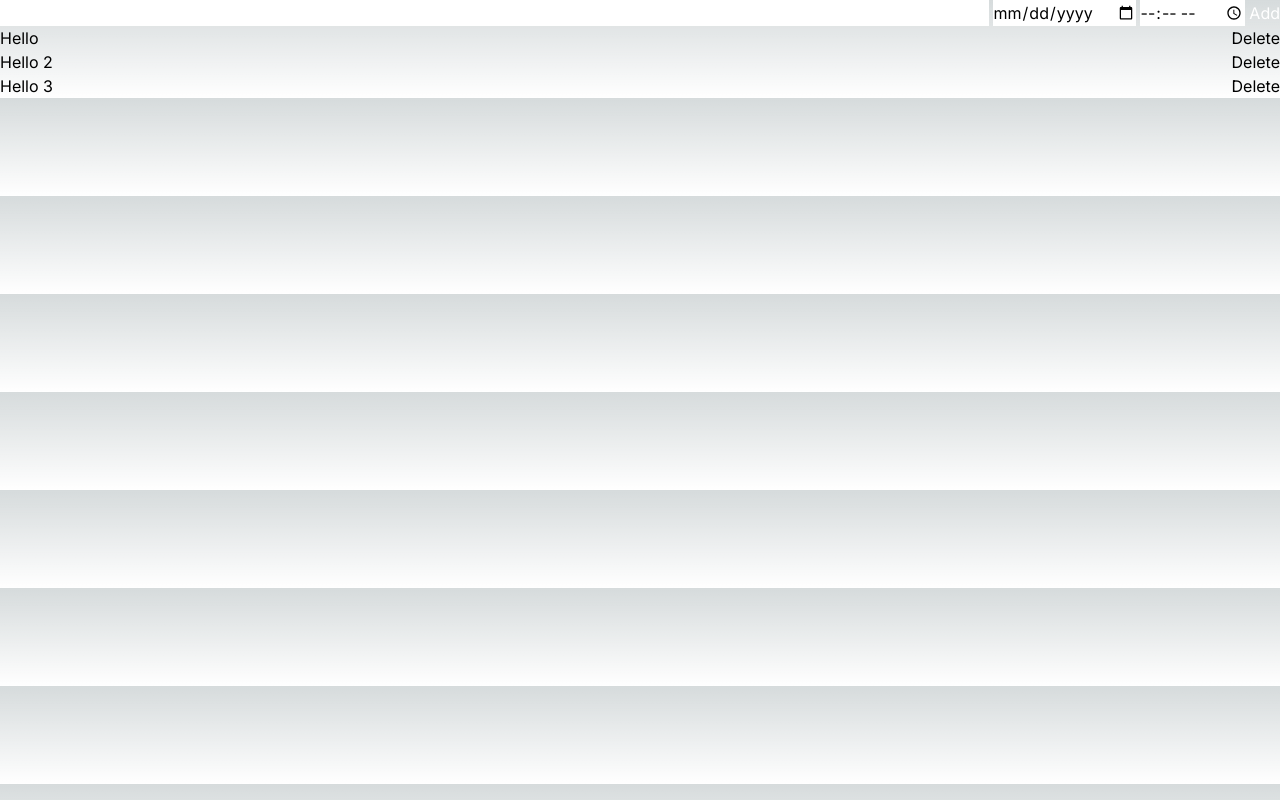
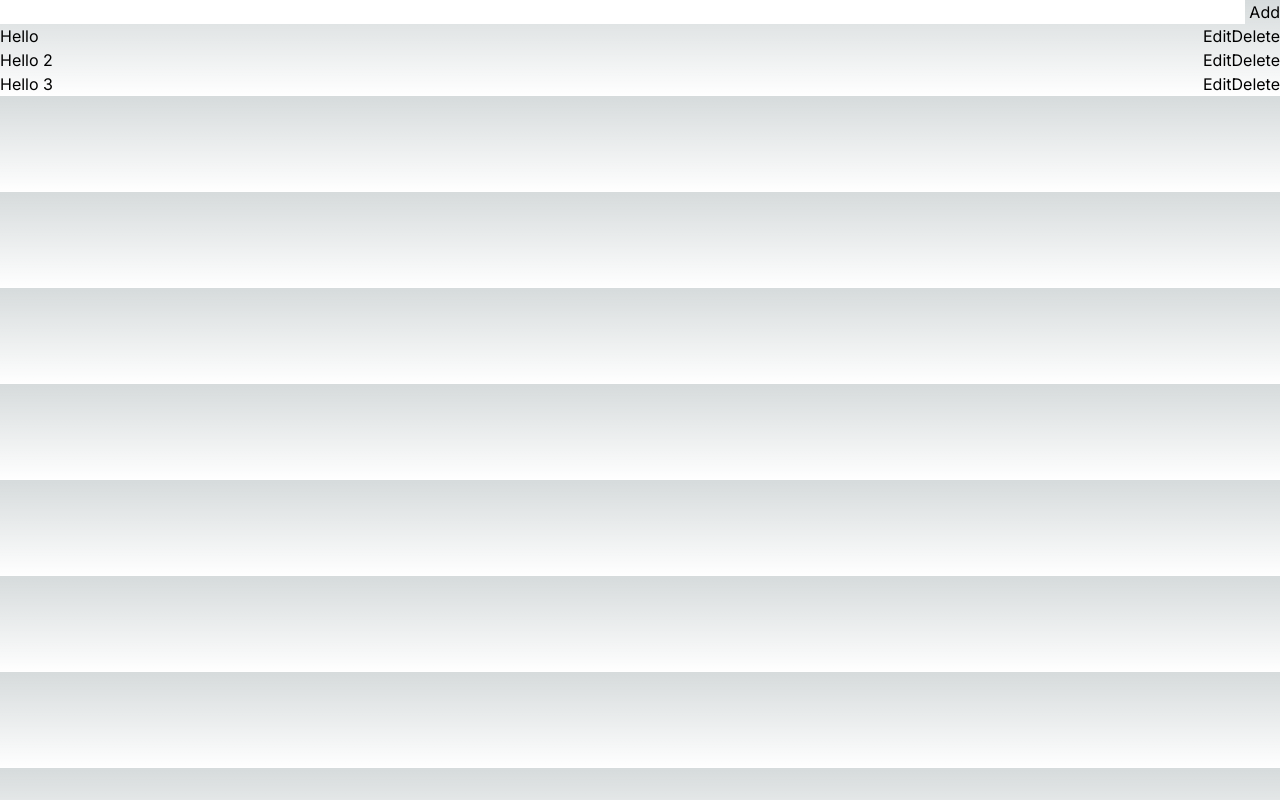
Before and after one commit to Edogawawa/Milestone, a Next.js app: page / in a window 1280 px wide. Built offline with nearby package versions, Linux system fonts and the light colour scheme.

Commit message:
Implemented update

```diff
--- a/src/app/page.js
+++ b/src/app/page.js
@@ -1,5 +1,5 @@
 'use client'
-import { useState } from "react"
+import { useEffect, useState } from "react"
 /**
  * @typedef {{
  *  id: string
@@ -12,7 +12,7 @@ const uid = function(){
 }
 
 /** @type {ToDo[]} */
-const ToDos = [
+const rawToDos = [
   {
     id: uid(),
     description: "Hello"
@@ -31,7 +31,19 @@ export default function Home() {
   const [description, setDescription] = useState("")
   const [date, setDate] = useState("")
   const [time, setTime] = useState("")
-  const [toDos, setToDo] = useState(ToDos)
+  const [toDos, setToDo] = useState(rawToDos)
+
+  const [editedId, setEditedId] = useState(undefined)
+  useEffect(() => {
+    if(editedId === undefined) return
+    const toDo = toDos.find(v => v.id === editedId)
+    if(!toDo) return
+    setDescription(toDo.description)
+  }, [editedId])
+
+  const clearInput = () => {
+    setDescription("")
+  }
 
   const createToDo = () => {
     if(description === ""){
@@ -39,11 +51,29 @@ export default function Home() {
       return
     }
 
-    setDescription("")
     setToDo([...toDos, {
       id: uid(),
       description: description
     }])
+    clearInput()
+  }
+
+  const updateToDo = () => {
+    setToDo(toDos.map(v => {
+      if(v.id === editedId){
+        return {
+          id: editedId,
+          description
+        }
+      } else return v
+    }))
+    setEditedId(undefined)
+    clearInput()
+  }
+
+  const cancelUpdateToDo = () => {
+    setEditedId(undefined)
+    clearInput()
   }
 
   const deleteToDo = (id) => {
@@ -52,31 +82,46 @@ export default function Home() {
 
   return (
     <main>
-      <div className="flex flex-row gap-1 text-black">
+      <div className="flex flex-row gap-1">
         <input
           type="text"
           value={description}
-          className="w-full"
+          className="w-full text-black"
           onChange={e => setDescription(e.target.value) }
         ></input>
-        <input
+
+        {/* <input
           type="date"
+          className="text-black"
           onChange={e => setDate(e.target.value)}
         ></input>
         <input
           type="time"
+          className="text-black"
           onChange={e => setTime(e.target.value)}
-        ></input>
-        <button
-          onClick={createToDo}
-          className="text-white"
-        >Add</button>
+        ></input>*/}
+
+        {
+          editedId ?
+          <div className="flex flex-row">
+            <button
+              onClick={updateToDo}
+            >Update</button>
+            <button
+              onClick={cancelUpdateToDo}
+            >Cancel</button>
+          </div>
+          :
+          <button
+            onClick={createToDo}
+          >Add</button>
+        }
       </div>
       <div className="flex flex-col">
         {toDos.map(v => <div key={v.id} className="flex flex-row">
           <div>{v.description}</div>
           <div className="ml-auto">
-            {/* <button>Edit</button> */}
+            <button onClick={() => setEditedId(v.id)}>Edit</button>
             <button onClick={deleteToDo.bind(null, v.id)}>Delete</button>
           </div>
         </div>)}
```
